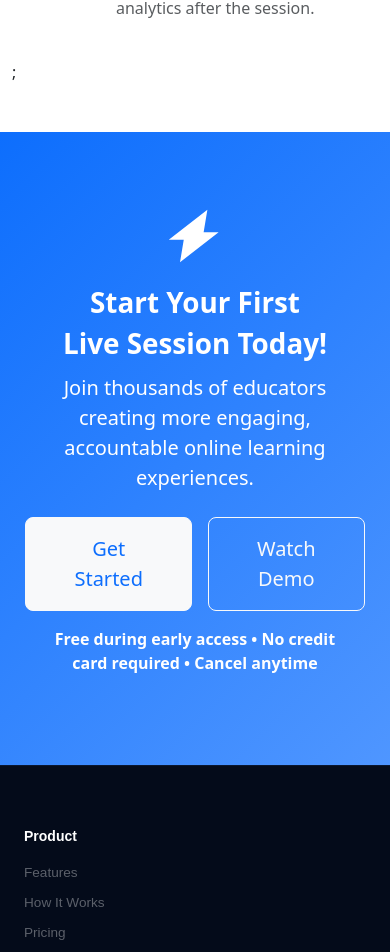
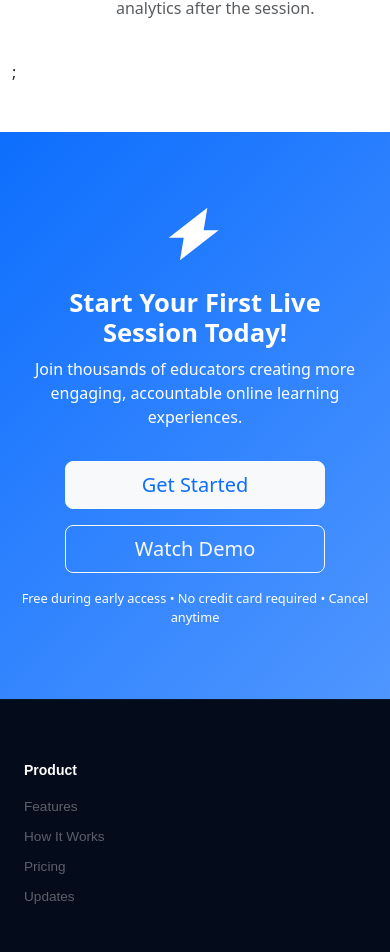
Before and after one commit to WisdomTheKreator/Lecture-Live, a React (Vite) app: page / in a window 390 px wide. Shown: the part 4420-5372 px from the top of the page. Built offline with nearby package versions, Linux system fonts and the light colour scheme.

Commit message:
Corrected issues with the Get Started Section to make it more responsive on Mobile

```diff
--- a/src/components/GetStarted.jsx
+++ b/src/components/GetStarted.jsx
@@ -1,9 +1,10 @@
 import styles from "./getstarted.module.css";
-import { ListStart } from "lucide-react";
 import energy from "../assets/energy.svg";
+
 export default function GetStarted() {
   return (
     <div className={styles.background}>
+      {/* Icon */}
       <div className="d-flex justify-content-center mb-2 mt-4">
         <svg
           xmlns="http://www.w3.org/2000/svg"
@@ -17,25 +18,44 @@ export default function GetStarted() {
         </svg>
       </div>
 
+      {/* Text */}
       <div className="container mt-3">
-        <p className="fs-1 fw-bold text-center text-white mb-2">
+        <p
+          className="fw-bold text-center text-white mb-2"
+          style={{ fontSize: "clamp(1.6rem, 5vw, 2.4rem)", lineHeight: 1.2 }}
+        >
           Start Your First Live Session Today!
         </p>
-        <p className="fs-5 text-center text-white mb-4">
+        <p
+          className="text-center text-white mb-4"
+          style={{ fontSize: "clamp(1rem, 2.5vw, 1.2rem)", maxWidth: "560px", margin: "0 auto 1.5rem" }}
+        >
           Join thousands of educators creating more engaging, accountable online
           learning experiences.
         </p>
       </div>
 
-      <div className="d-flex justify-content-center gap-3 mt-4">
-        <button className="btn btn-light btn-lg text-primary p-3 px-5">
+      {/* Buttons — stack on mobile, side by side on larger screens */}
+      <div className="d-flex flex-column flex-sm-row justify-content-center align-items-center gap-3 mt-2 px-3">
+        <button
+          className="btn btn-light btn-lg text-primary px-5 w-100"
+          style={{ maxWidth: "260px" }}
+        >
           Get Started
         </button>
-        <button className="btn btn-outline-light btn-lg p-3 px-5">
+        <button
+          className="btn btn-outline-light btn-lg px-5 w-100"
+          style={{ maxWidth: "260px" }}
+        >
           Watch Demo
         </button>
       </div>
-      <p className="fs-6 fw-semibold text-center text-white mt-3 mb-4">
+
+      {/* Fine print */}
+      <p
+        className="text-center text-white mt-3 mb-4"
+        style={{ fontSize: "clamp(0.8rem, 2vw, 0.95rem)", fontWeight: 500 }}
+      >
         Free during early access • No credit card required • Cancel anytime
       </p>
     </div>
--- a/src/components/getstarted.module.css
+++ b/src/components/getstarted.module.css
@@ -1,9 +1,10 @@
 .background {
-
-background: linear-gradient(135deg, #0d6efd, #4f96ff);
-padding: 50px;
-height: 75vh;
-
+  background: linear-gradient(135deg, #0d6efd, #4f96ff);
+  padding: 60px 24px;
+  min-height: 75vh;        /* min-height so it expands instead of clipping */
+  display: flex;
+  flex-direction: column;
+  justify-content: center;
 }
 
 .energy {
@@ -11,3 +12,10 @@ height: 75vh;
   height: 60px;
   fill: white;
 }
+
+@media (max-width: 576px) {
+  .background {
+    padding: 48px 20px;
+    min-height: unset;     /* let content define height on small screens */
+  }
+}
```
